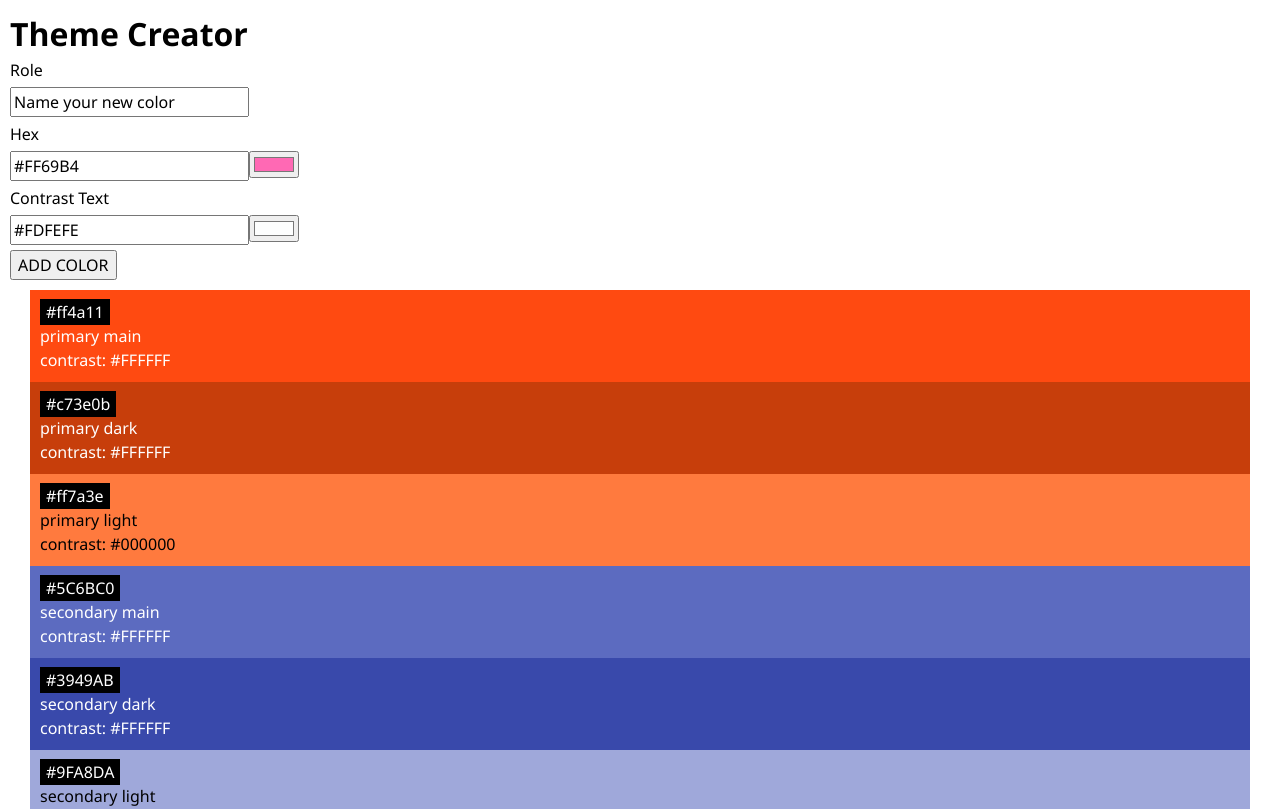
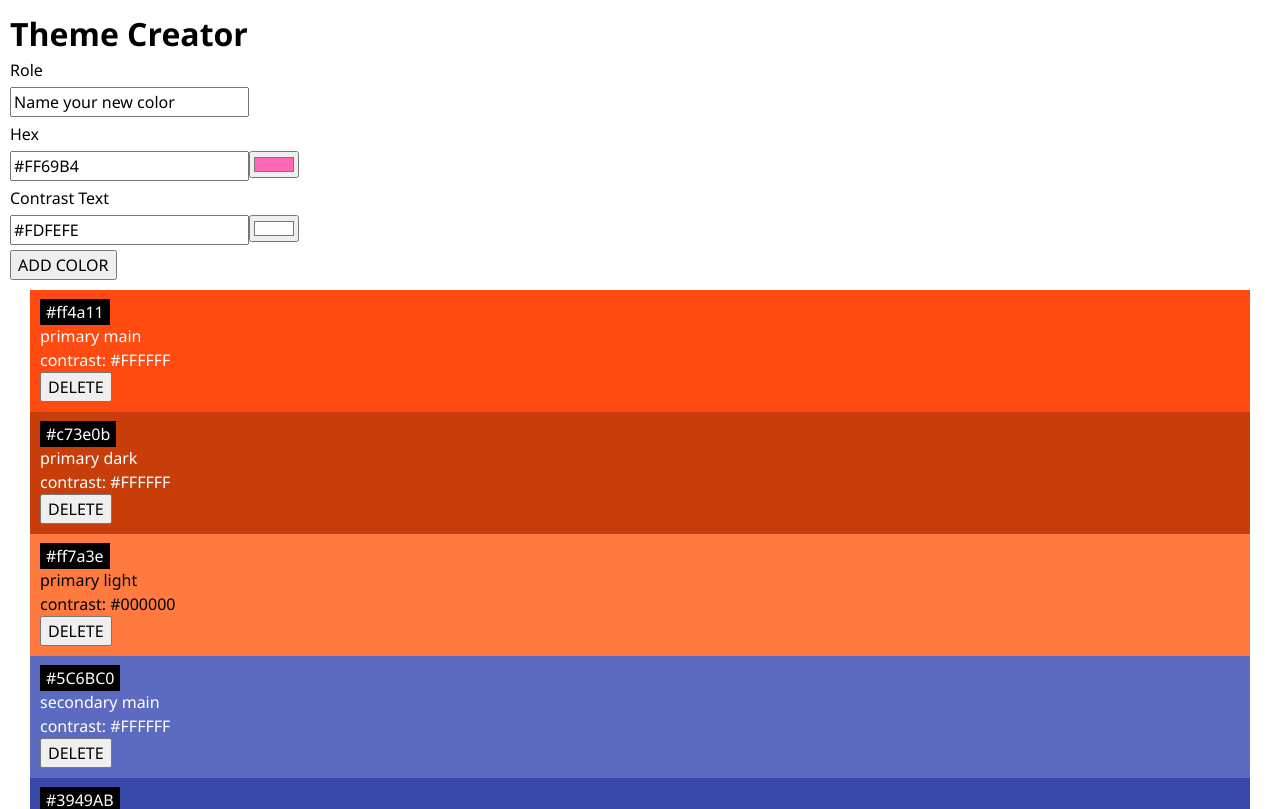
Before and after one commit to Leon910/recap-project4, a React (Vite) app: page / in a window 1280 px wide. Shown: the top 809 px of the page. Built offline with nearby package versions, Linux system fonts and the light colour scheme.

Commit message:
add handler function and button for deleting color-cards

```diff
--- a/src/App.jsx
+++ b/src/App.jsx
@@ -26,6 +26,13 @@ function App() {
     setColors([newColor, ...colors]);
   };
 
+  /* Function to handle the deletion of a color */
+  /* callback function "color => color.id" is applied to each element (color) in the colors array. */
+  /* checks if the id of the current color is not equal to the colorId passed to handleDelete. */
+  const handleDelete = (colorId) => {
+    setColors(colors.filter((color) => color.id !== colorId));
+  };
+
   return (
     /* fragments to group multiple elements without adding extra nodes to the DOM */
     <>
@@ -37,7 +44,9 @@ function App() {
           {/* iterates over the colors array and renders a ColorCard for each color object */}
           {colors.map((color) => {
             /* color={color} passes the color object as a prop to the ColorCard component */
-            return <ColorCard key={color.id} color={color} />;
+            return (
+              <ColorCard key={color.id} color={color} onDelete={handleDelete} />
+            );
           })}
         </li>
       </ul>
--- a/src/Components/Color/Color.jsx
+++ b/src/Components/Color/Color.jsx
@@ -2,7 +2,11 @@ import "./Color.css";
 
 /* functional component named ColorCard */
 /* receives a single prop called color, which is an object */
-export default function ColorCard({ color }) {
+export default function ColorCard({ color, onDelete }) {
+  function handleClick() {
+    console.log("Delete Button works");
+    onDelete(color.id);
+  }
   return (
     <div
       /* assigns the color-card CSS class to the div */
@@ -14,6 +18,7 @@ export default function ColorCard({ color }) {
       <p className="color-card-headline">{color.hex}</p>
       <p>{color.role}</p>
       <p>contrast: {color.contrastText}</p>
+      <button onClick={handleClick}>DELETE</button>
     </div>
   );
 }
```
